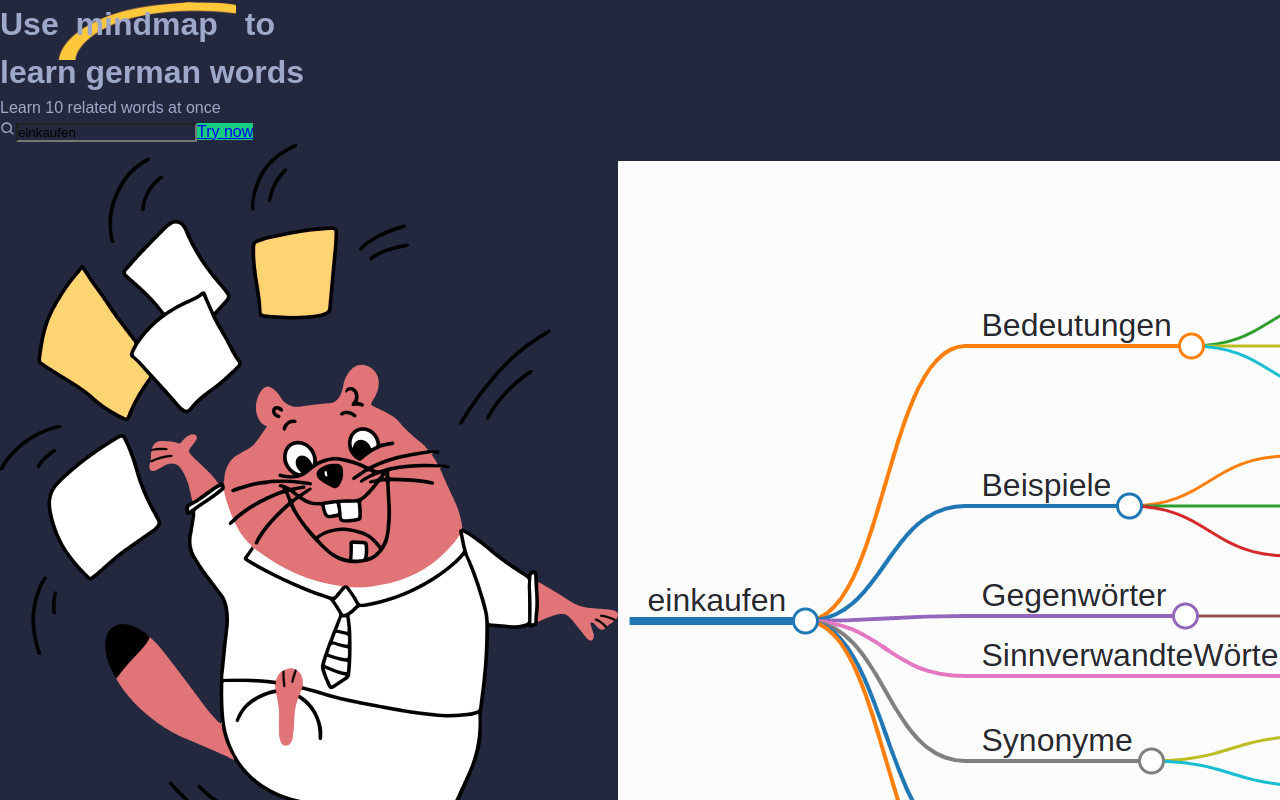
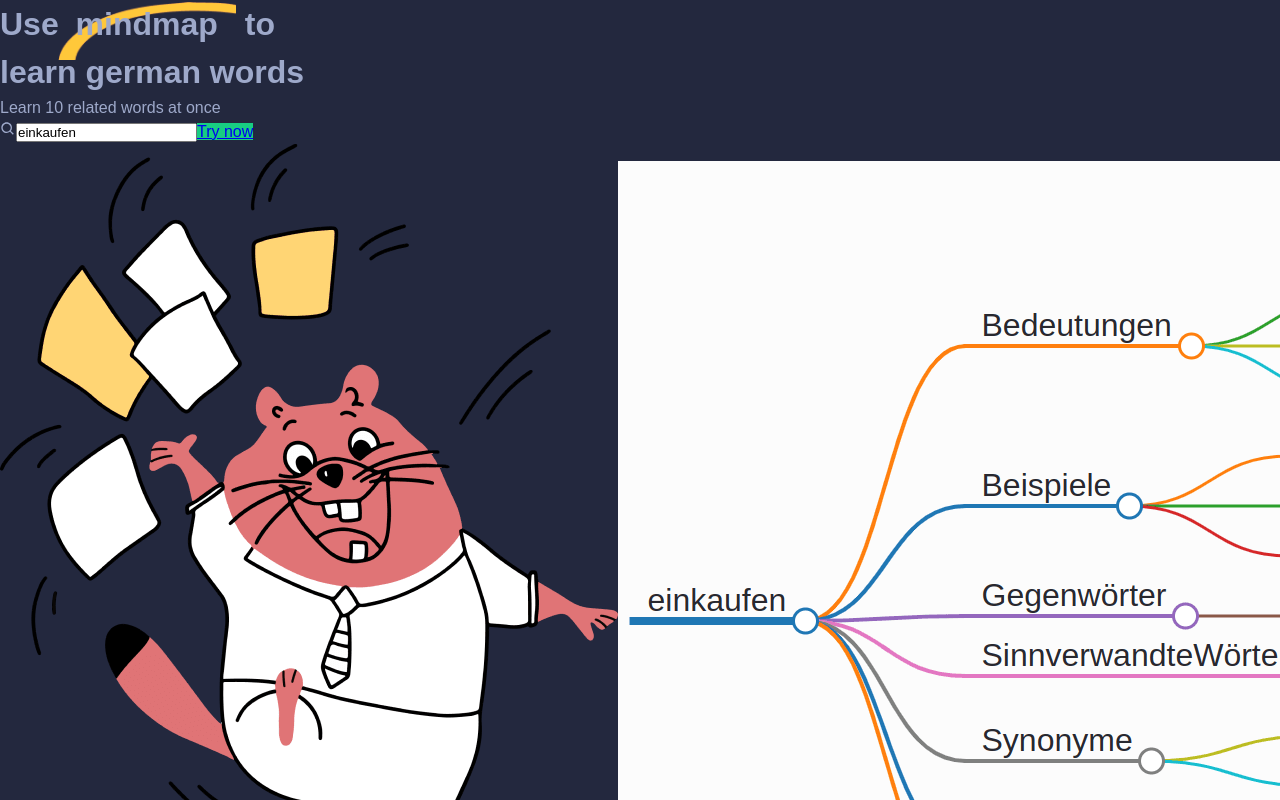
Before and after one commit to susizhang/German_Mindmap_Dictionary_frontend, a React (Create React App) app: page / in a window 1280 px wide. Shown: the top 800 px of the page. Built offline with nearby package versions, Linux system fonts and the light colour scheme; no server answers; what markmap-view would draw is missing.

Commit message:
changing background color

```diff
--- a/src/App.css
+++ b/src/App.css
@@ -1,7 +1,6 @@
 * {
   padding: 0;
   margin: 0;
-  background-color: inherit;
   box-shadow: none;
   box-sizing: border-box;
 }
--- a/src/components/introduction/Introduction.js
+++ b/src/components/introduction/Introduction.js
@@ -7,7 +7,7 @@ import "./introduction.css";
 
 const Introduction = () => {
   return (
-    <header className=" flex flex-col  items-center pt-20 	">
+    <div className=" flex flex-col  items-center pt-20  intro-container	">
       <h1 className="text-8xl font-bold text-center tracking-tight leading-none">
         Use <span className="intro-mindmap">mindmap</span> to
         <br /> learn german words
@@ -40,7 +40,7 @@ const Introduction = () => {
           alt="beispiel"
         />
       </div>
-    </header>
+    </div>
   );
 };
 
--- a/src/components/introduction/introduction.css
+++ b/src/components/introduction/introduction.css
@@ -1,3 +1,7 @@
+.intro-container {
+  background-color: inherit;
+}
+
 .introduction-search-button {
   background-color: #18cd82;
 }
```
